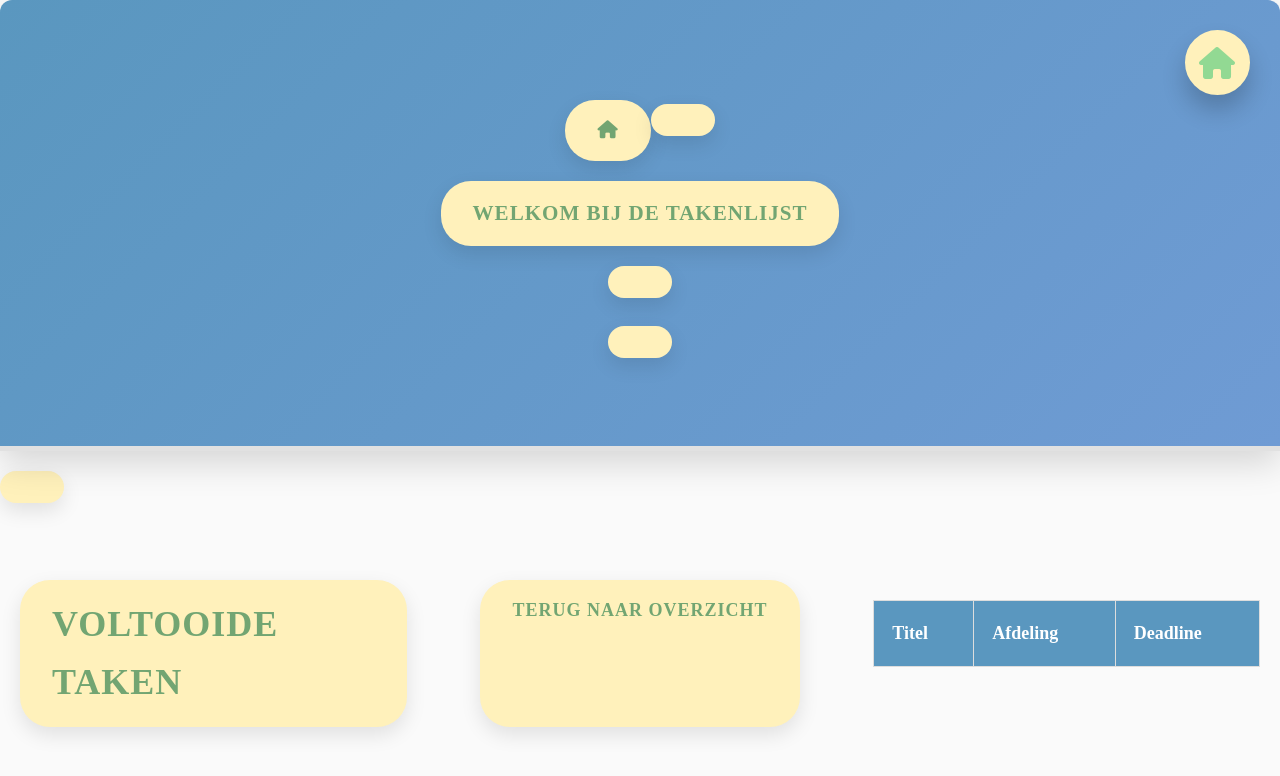
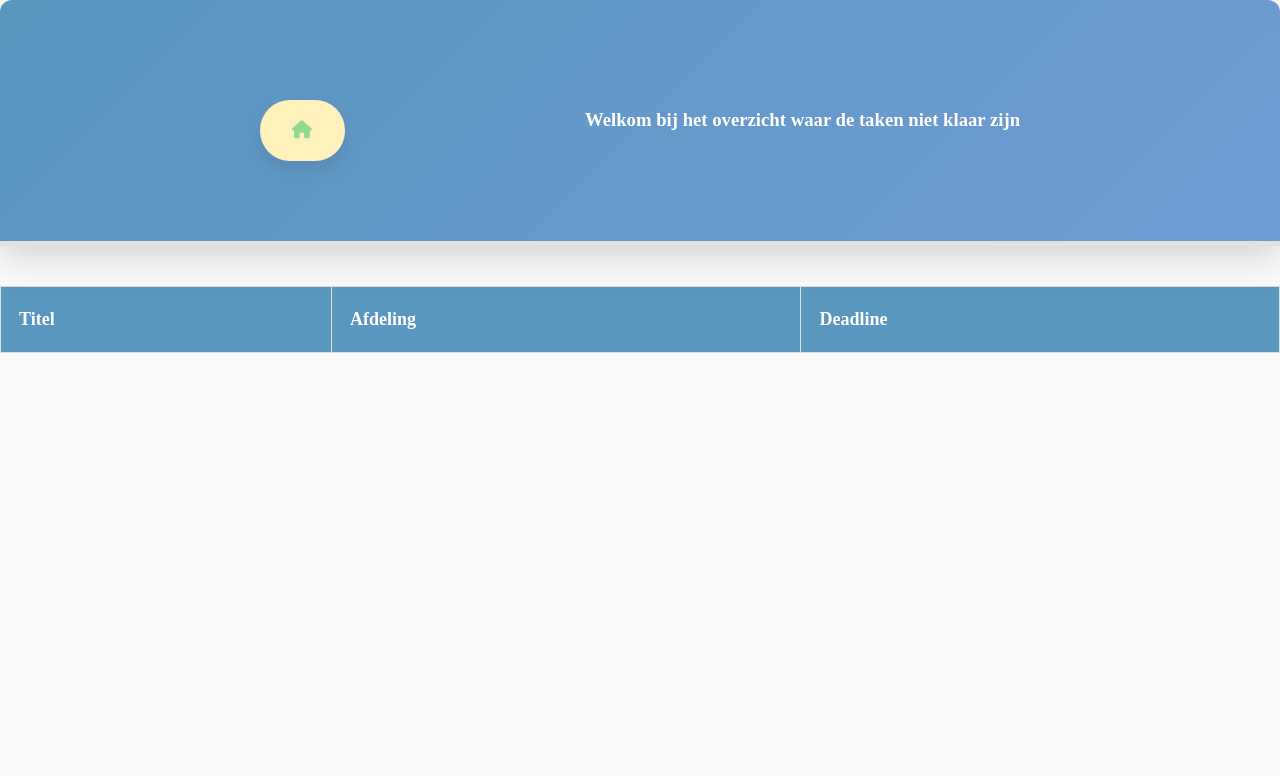
Before and after one commit to RobinGroeneveld/pra-b3_web, a PHP site: page /resources/views/meldingen/done.php in a window 1280 px wide. Shown: the top 776 px of the page. Run offline with PHP 8.4, Linux system fonts and the light colour scheme; data that the repository does not hold is empty; some libraries are stand-ins or nearby versions.

Commit message:
Refactor login and task overview pages with improved header layout and CSS enhancements

```diff
--- a/public_html/css/main.css
+++ b/public_html/css/main.css
@@ -3,15 +3,16 @@
   margin: 0;
   padding: 0;
   box-sizing: border-box;
+
 }
-
 body {
-  font-family: 'Lora', serif; /* Verfijnde serif-font voor een luxere uitstraling */
+  font-family: 'Lora', serif;
   background-color: #fafafa;
   color: #333;
   line-height: 1.6;
   font-size: 16px;
   padding: 0;
+  animation: fadeIn 1.5s ease-out;
 }
 
 /* Header Styling */
@@ -41,36 +42,18 @@ header {
   margin: 10px;
 }
 
-.profile-icon {
-  width: 65px;
-  height: 65px;
-  border-radius: 50%;
-  background-color: #fff1bb;
-  color: #92d993;
-  display: flex;
-  justify-content: center;
-  align-items: center;
-  font-size: 32px;
-  position: absolute;
-  top: 30px;
-  right: 30px;
-  border: 4px solid #fff1bb;
-  box-shadow: 0 15px 25px rgba(0, 0, 0, 0.2);
-  transition: transform 0.3s ease, box-shadow 0.3s ease;
-}
-
-.profile-icon:hover {
-  transform: scale(1.1);
-  box-shadow: 0 18px 35px rgba(0, 0, 0, 0.3);
-}
-
 /* Container voor de inhoud */
 .container {
-  display: grid;
-  grid-template-columns: repeat(auto-fill, minmax(300px, 1fr));
-  gap: 40px;
-  padding: 50px 20px;
-  justify-items: center;
+  width: 100%;
+
+
+
+}
+.alignment{
+  display: flex;
+  justify-content: space-evenly;
+  align-items: center;
+  flex-direction: row;
 }
 
 section {
@@ -92,7 +75,7 @@ section:hover {
 
 section h2 {
   font-size: 28px;
-  color: #72a572;
+  color: #92d993;
   margin-bottom: 20px;
   font-weight: 700;
 }
@@ -108,7 +91,7 @@ a {
   font-weight: 700;
   text-transform: uppercase;
   letter-spacing: 1px;
-  color: #72a572;
+  color: #92d993;
   padding: 16px 32px;
   margin-top: 20px;
   background-color: #fff1bb;
@@ -118,6 +101,7 @@ a {
   transition: all 0.3s ease;
   box-shadow: 0 8px 20px rgba(0, 0, 0, 0.1);
 }
+
 
 a:hover {
   background-color: #5a97bf;
@@ -187,9 +171,6 @@ button:hover {
 }
 
 /* Animaties voor overgang bij laadmoment */
-body {
-  animation: fadeIn 1.5s ease-out;
-}
 
 @keyframes fadeIn {
   0% {
@@ -201,9 +182,8 @@ body {
 }
 .a-elements-homepage a {
   display: block;
-  background: linear-gradient(145deg, #fff1bb, #ffe88b); /* Lichte groene gradient voor knoppen */
+  background: linear-gradient(145deg, #fff1bb, #ffe88b);
   color: #92d993;
->>>>>>> parent of 2908eef (css gefixt)
   text-decoration: none;
   padding: 14px 28px;
   margin: 12px;
--- a/resources/views/meldingen/done.php
+++ b/resources/views/meldingen/done.php
@@ -1,7 +1,17 @@
 <?php
 
 session_start();
+?>
 
+<!doctype html>
+<html lang="nl">
+<head>
+    <title>Voltooide Taken</title>
+    <?php require_once __DIR__.'/../components/head.php'; ?>
+</head>
+<body>
+
+    <?php
     require_once __DIR__.'/../../../config/conn.php';
 
     // 1. Query
@@ -17,18 +27,20 @@ $statement->execute();
     $tasks = $statement->fetchAll(PDO::FETCH_ASSOC);
     ?>
 
-<!doctype html>
-<html lang="nl">
-<head>
-    <title>Voltooide Taken</title>
-    <?php require_once __DIR__.'/../components/head.php'; ?>
-</head>
-<body>
-    <?php require_once __DIR__.'/../components/header.php'; ?>
-
+    <header>
+        <div class="wrapper">
+            <div class="alignment">
+                <div class="home-icon">
+                    <a href="../../../index.php"><i class="fa-solid fa-house"></i></a>
+                </div>
+                <div class="header-tekst">
+                    <h3>Welkom bij het overzicht waar de taken niet klaar zijn</h3>
+                </div>
+            </div>
+        </div>
+    </header>
+    <main>
         <div class="container">
-        <h1>Voltooide Taken</h1>
-        <a href="index.php">Terug naar overzicht</a>
             <table>
                 <thead>
                     <tr>
@@ -48,5 +60,8 @@ $tasks = $statement->fetchAll(PDO::FETCH_ASSOC);
                 </tbody>
             </table>
         </div>
+    </main>
+
+
 </body>
 </html>
```
Also changed, not shown: backend/login.php (+16 -5 lines), resources/views/meldingen/index.php (+13 -2 lines). Lines whose indentation alone changed are shown as unchanged.
